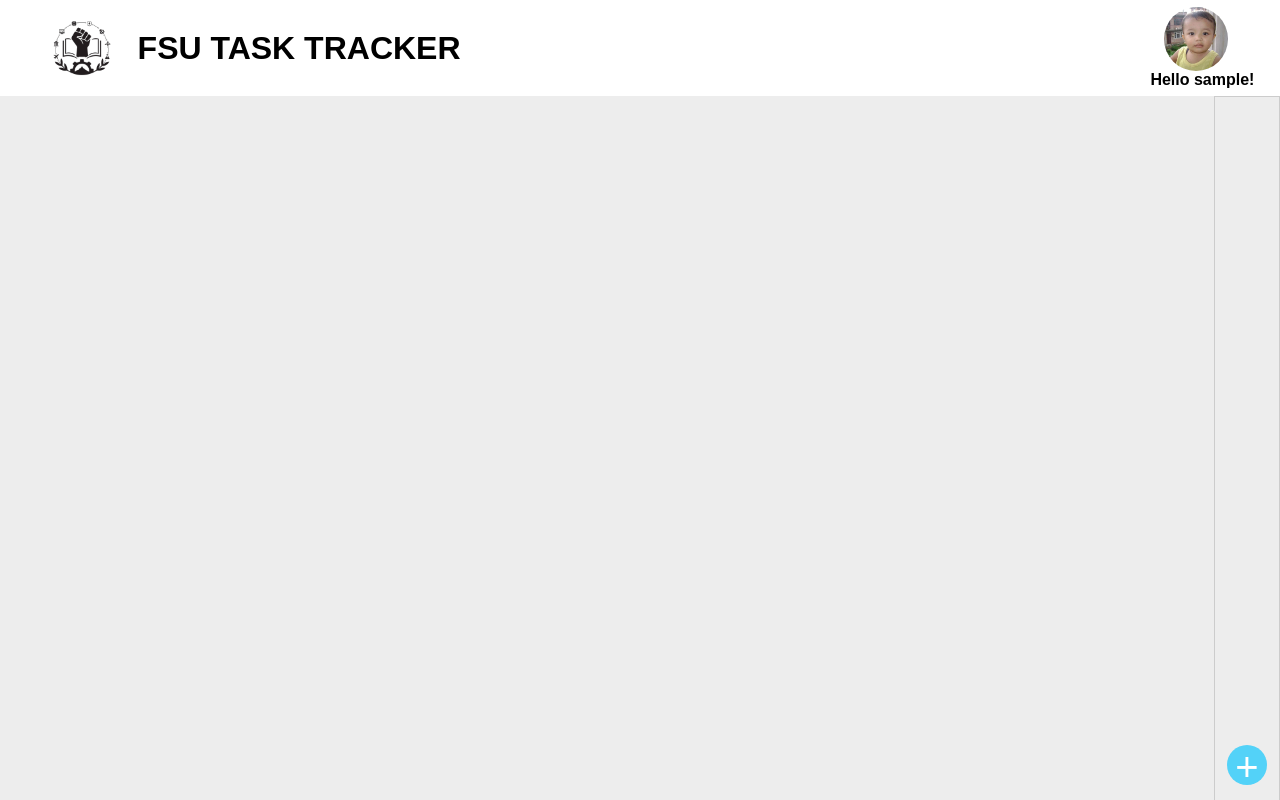
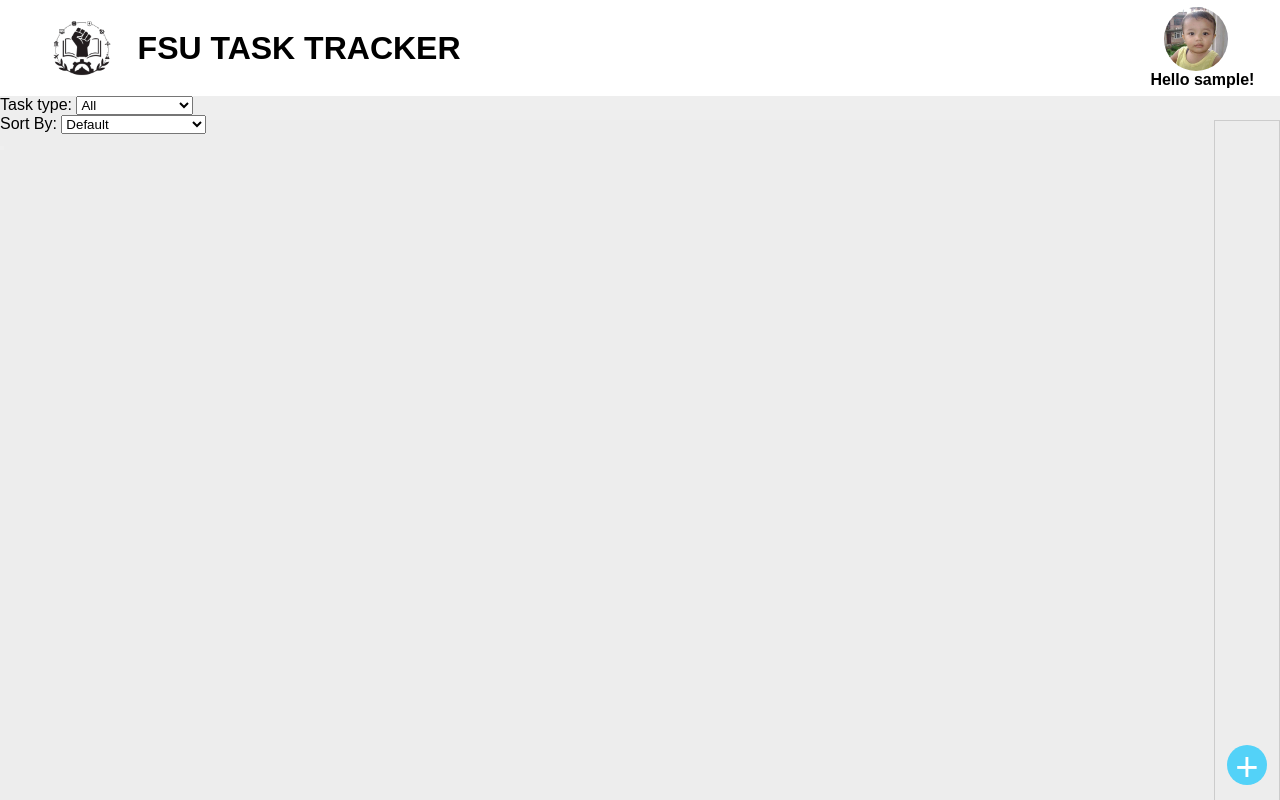
Before and after one commit to AadiRajUp/FSU-Task-Manager, a Flask app: template templates/index.html in a window 1280 px wide. Run offline with Flask 3, Linux system fonts and the light colour scheme; the template is opened without the code that fills it: most values are stand-ins (such as "Sample title", 1, 10 or a date in 2020).

Commit message:
belka bhari ko

```diff
--- a/connect.py
+++ b/connect.py
@@ -1,7 +1,8 @@
 import pymysql
 DB_NAME = "FSU_TASK_TRACKER_DB"
-USER_ID_TABLE = "uid_table"
+USER_ID_TABLE = "UID_TABLE"
 TASK_ID_TABLE = "TASK_TABLE"
+ARCHIVE_TABLE = "task_archive"
 
 def connectDB():
     conn = pymysql.connect(host="localhost",user="root", password="",database=DB_NAME)
--- a/edit.py
+++ b/edit.py
@@ -19,12 +19,13 @@ def edit():
         percentageDone = request.form["PercentageDone"]
         progress = request.form["Progress"]
         remainingStuff = request.form["RemainingStuff"]
+        peopleWorking = request.form["PeopleWorking"]
         conn = connectDB()
         cur = conn.cursor()
         query1 = f"""
         UPDATE {TASK_ID_TABLE}
-        SET `task_progress`="{progress}",`task_remaining`="{remainingStuff}",`task_percentage`={percentageDone}
-        WHERE task_id = {task_id_db}
+        SET `task_progress`="{progress}",`task_remaining`="{remainingStuff}",`task_percentage`={percentageDone},`task_people_working`="{peopleWorking}"
+        WHERE `task_id` = {task_id_db}
         """
         cur.execute(query1)
         conn.commit()
--- a/static/script.js
+++ b/static/script.js
@@ -27,12 +27,13 @@ document.addEventListener('DOMContentLoaded', () => {
                             <p>Remaining: ${data[i][7]}</p>
                         </div>
                         <div class="peopleDetails">
-                            <div class="peopleWorking">People Working: $People Working$</div>
+                            <div class="peopleWorking">People Working: ${data[i][9]}</div>
                             <div class="assignedBy">Assigned By: ${data[i][3]}</div>
                         </div>
                     </div>
                     <div class="ButtonHolder">
                             <button type="button" class="deleteButton" onclick="deleteData(${i},${data[i][0]})">Delete</button>
+                            <button type="button" class="finishButton" onclick="deleteData(${i},${data[i][0]})">Finished</button>
                             <button type="button" class="editButton" onclick="editData(${i},${data[i][0]})">Edit</button>
                     </div>
                 </div>
--- a/static/styles.css
+++ b/static/styles.css
@@ -45,10 +45,15 @@
         margin-right: 1dvw;
         border-radius: 50%;
     }
+    .sortHolder{
+      background-color: #EEEEEE;
+      height:3dvh;
+
+    }
     .body {
         overflow: hidden;
         display: flex;
-        height: 88dvh;
+        height: 85dvh;
         width: 100dvw;
         background-color: #EDEDED;
     }
--- a/templates/index.html
+++ b/templates/index.html
@@ -18,13 +18,32 @@
             <h4>Hello {{user_name}}!</h4>
         </div>
     </div>
+    <form action="" method="post" class="sortHolder">
+        <div>
+            <label for="taskType">Task type:</label>
+            <select name="taskType" id="taskType">
+                <option value="all">All</option>
+                <option value="task_assigned_to">Assigned to me</option>
+                <option value="task_assigned_by">Assigned by me</option>
+            </select>
+            </div>
+            <div>
+            <label for="sortBy">Sort By:</label>
+            <select name="sortBy" id="sortBy">
+                <option value="(SELECT NULL)">Default</option>
+                <option value="task_deadline">Due Date</option>
+                <option value="task_percentage">Percentage Finished</option>
+            </select>
+        </div>
+        <button type="submit"></button>
+    </form>
     <div class="body">
         <div class="contentHolder" id="contentHolder">
-
+            <!-- JS will inject content here -->
         </div>
         <div class="sidebar">
             <div class="buttons">
-                <button class="add" type="button" onclick="document.location='{{url_for('taskHandler.postTask')}}'">+</button>
+                <button class="add" type="button" onclick="document.location='{{url_for('form')}}'">+</button>
             </div>
         </div>
     </div>
```
Also changed, not shown: other parts of static/styles.css (+47 -1 lines), fetch_task.py (+8 -2 lines), setup.py (+22 -8 lines), task_handler.py (line endings or trailing spaces), 6 other files.
